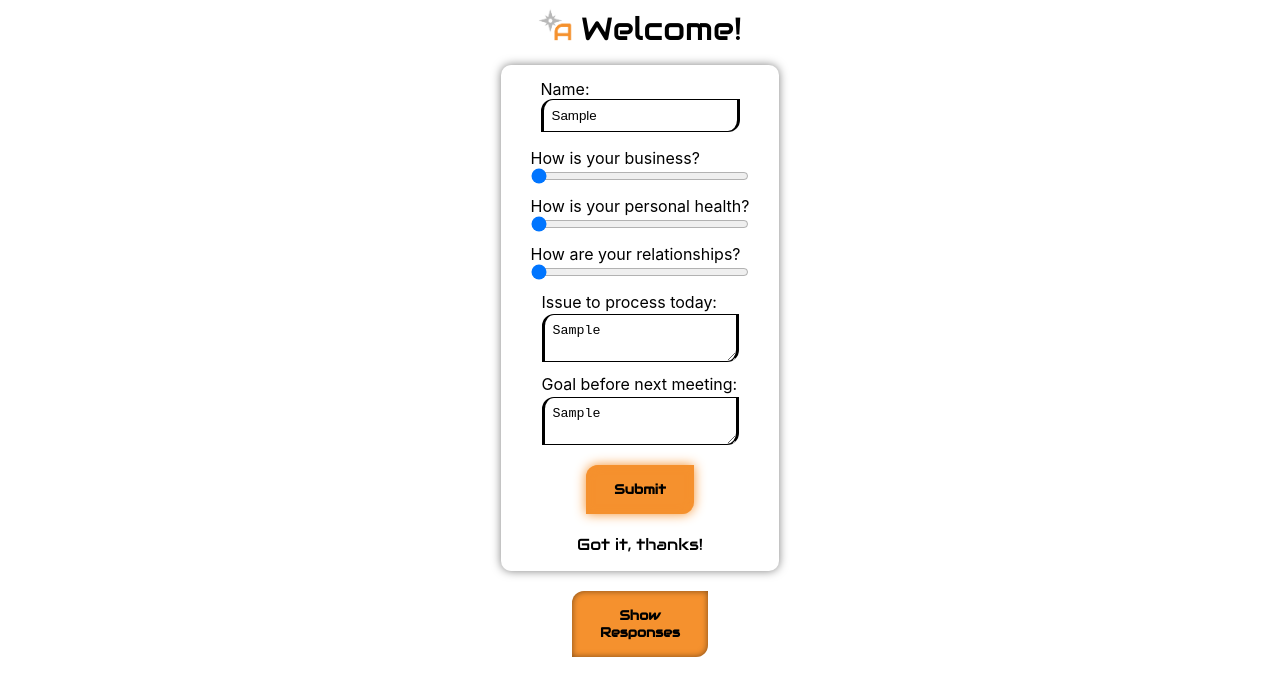
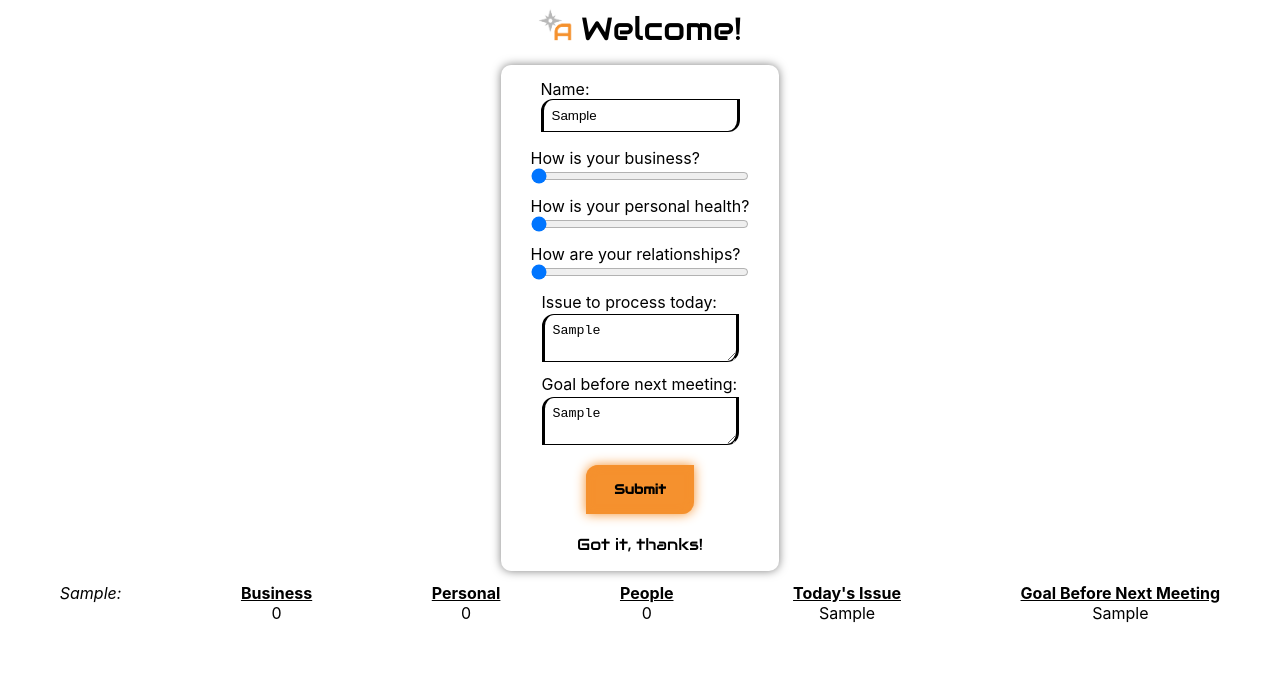
Before and after one commit to JosephMcGreene/meeting-sign-in, a React (Create React App) app: page / in a window 1280 px wide. Both pictures are taken after typing "Sample", "Sample", "Sample" into the empty fields and a click on the button "Submit". Shown: the top 696 px of the page. Built offline with nearby package versions, Linux system fonts and the light colour scheme.

Commit message:
Move responses out of modal to main page

```diff
--- a/src/App.jsx
+++ b/src/App.jsx
@@ -15,12 +15,13 @@ import { useState } from "react";
 //Internal
 import Header from "./components/Header";
 import MeetingForm from "./components/MeetingForm";
+import Responses from "./components/Responses";
 import ResponsesModal from "./components/ResponsesModal";
 import "./scss/App.scss";
 
 export default function App() {
 	const [responses, setResponses] = useState([]);
-	const [showResponses, setShowResponses] = useState(false);
+	// const [showModal, setShowModal] = useState(false);
 
 	return (
 		<div className="App">
@@ -28,17 +29,12 @@ export default function App() {
 			<MeetingForm
 				onSubmit={(response) => setResponses([...responses, response])}
 			/>
-			<button
-				className="btn show-responses-btn"
-				onClick={() => setShowResponses(true)}
-			>
-				Show Responses
-			</button>
-			<ResponsesModal
+			<Responses responses={responses} />
+			{/* <ResponsesModal
 				responses={responses}
 				showResponses={showResponses}
 				onClose={() => setShowResponses(false)}
-			/>
+			/> */}
 		</div>
 	);
 }
--- /dev/null
+++ b/src/components/Responses.jsx
@@ -0,0 +1,49 @@
+export default function Responses({ responses }) {
+	return (
+		<ul className="responses-ul modal-body">
+			{responses.length > 0 ? (
+				responses.map((response) => {
+					return (
+						<li
+							className="response-li"
+							key={
+								response.name +
+								response.business +
+								response.personal +
+								response.relationships
+							}
+						>
+							<p className="response-p">
+								{/* <strong>Name</strong> */}
+								<em>{response.name}:</em>
+								<br />
+							</p>
+							<p className="response-p">
+								<strong>Business</strong> <br />
+								{response.business}
+							</p>
+							<p className="response-p">
+								<strong>Personal</strong> <br />
+								{response.personal}
+							</p>
+							<p className="response-p">
+								<strong>People</strong> <br />
+								{response.relationships}
+							</p>
+							<p className="response-p">
+								<strong>Today's Issue</strong> <br />
+								{response.monthlyIssue}
+							</p>
+							<p className="response-p">
+								<strong>Goal Before Next Meeting</strong> <br />
+								{response.monthlyGoal}
+							</p>
+						</li>
+					);
+				})
+			) : (
+				<span>No responses yet</span>
+			)}
+		</ul>
+	);
+}
```
